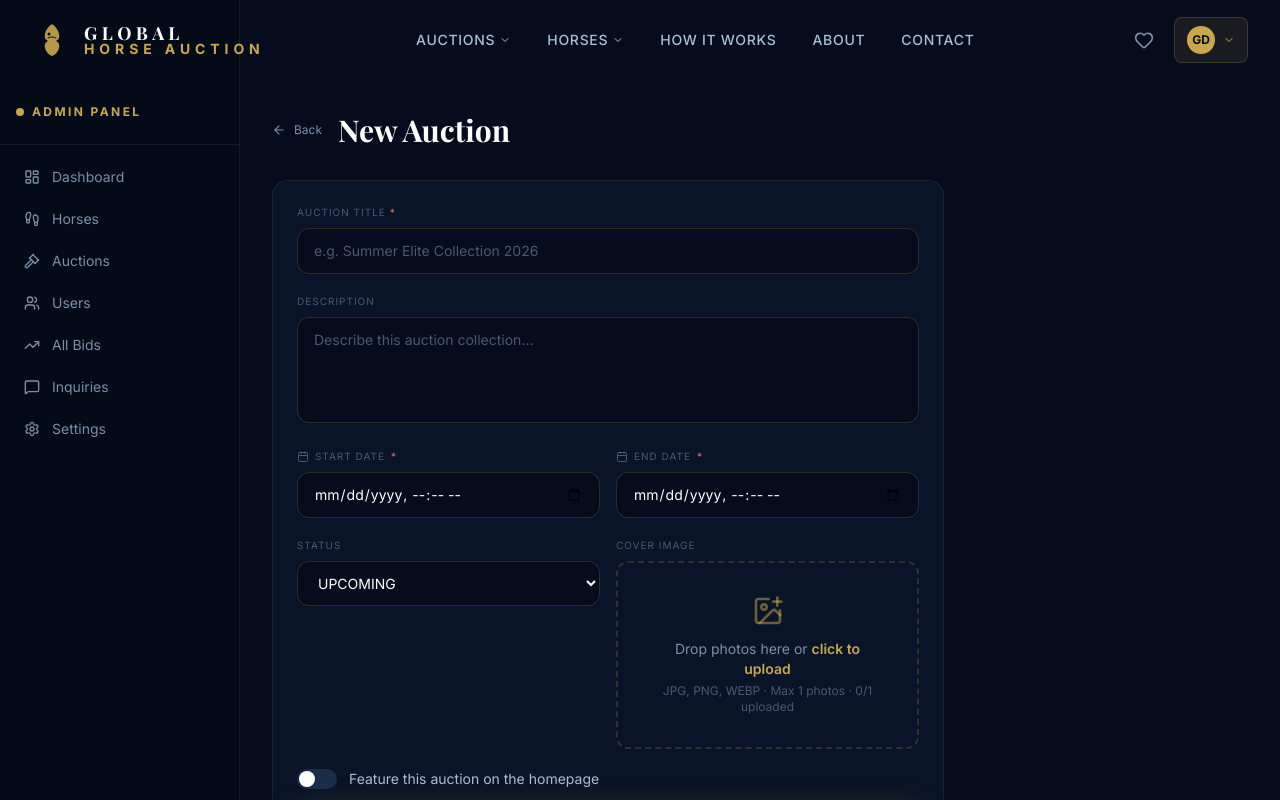
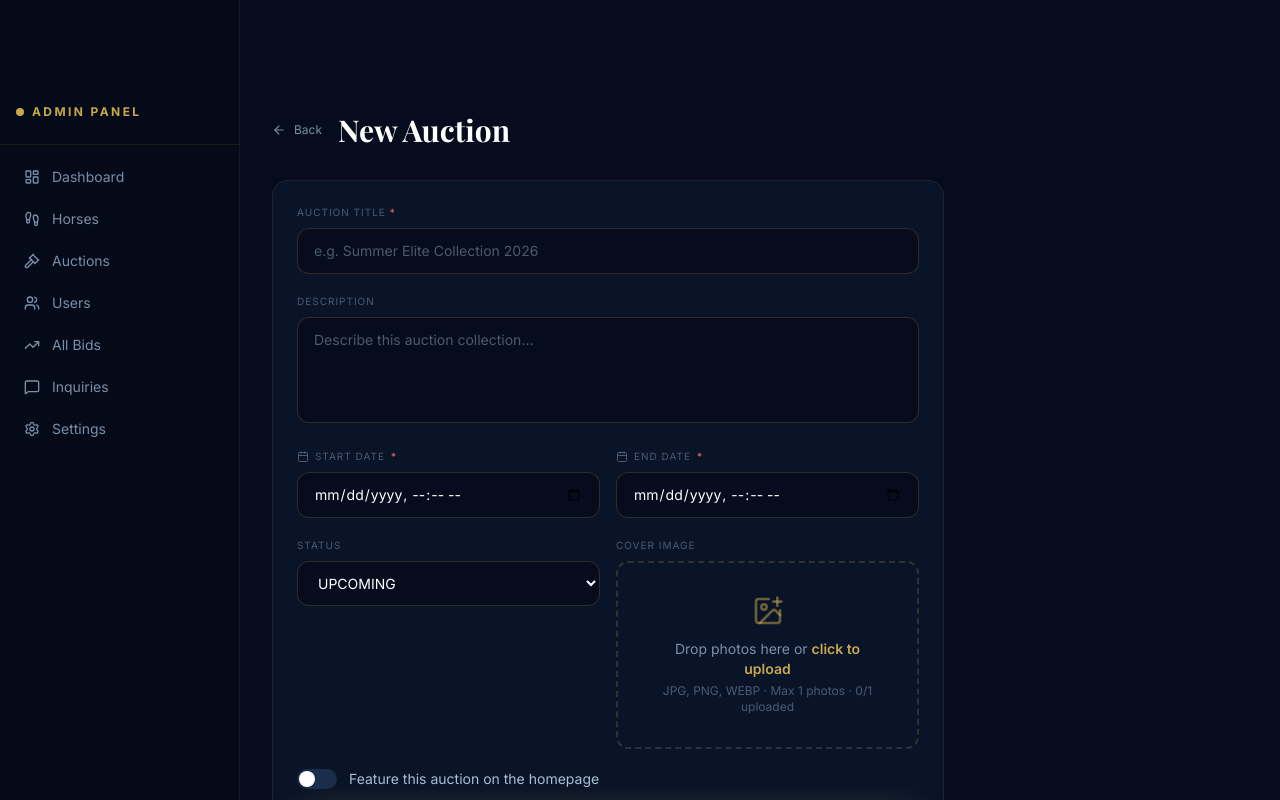
Before and after one commit to GlassPyramid/global-horse-auction, a Next.js app: page /admin/auctions/new in a window 1280 px wide. Shown: the top 800 px of the page. Built offline with nearby package versions, Linux system fonts and the light colour scheme.

Commit message:
feat: hide navbar/footer on admin, real auth in navbar, admin link for admins, working sign out

```diff
--- a/src/app/layout.tsx
+++ b/src/app/layout.tsx
@@ -1,8 +1,7 @@
 import type { Metadata } from "next";
 import { Playfair_Display, Inter } from "next/font/google";
 import "./globals.css";
-import { Navbar } from "@/components/layout/navbar";
-import { Footer } from "@/components/layout/footer";
+import { ConditionalLayout } from "@/components/layout/ConditionalLayout";
 import { Toaster } from "@/components/ui/toaster";
 
 const playfair = Playfair_Display({
@@ -53,9 +52,7 @@ export default function RootLayout({
       suppressHydrationWarning
     >
       <body className="min-h-screen flex flex-col bg-[#060c1d] text-[#f0ead8]">
-        <Navbar />
-        <main className="flex-1">{children}</main>
-        <Footer />
+        <ConditionalLayout>{children}</ConditionalLayout>
         <Toaster />
       </body>
     </html>
--- /dev/null
+++ b/src/components/layout/ConditionalLayout.tsx
@@ -0,0 +1,20 @@
+"use client";
+
+import { usePathname } from "next/navigation";
+import { Navbar } from "./navbar";
+import { Footer } from "./footer";
+
+export function ConditionalLayout({ children }: { children: React.ReactNode }) {
+  const pathname = usePathname();
+  const isAdmin = pathname?.startsWith("/admin");
+
+  if (isAdmin) return <>{children}</>;
+
+  return (
+    <>
+      <Navbar />
+      <main className="flex-1">{children}</main>
+      <Footer />
+    </>
+  );
+}
--- a/src/components/layout/navbar.tsx
+++ b/src/components/layout/navbar.tsx
@@ -2,8 +2,11 @@
 
 import Link from "next/link";
 import { useState, useEffect } from "react";
-import { Menu, X, ChevronDown, User, LogOut, Heart, Gavel } from "lucide-react";
+import { useRouter } from "next/navigation";
+import { Menu, X, ChevronDown, User, LogOut, Heart, Gavel, LayoutDashboard, Shield } from "lucide-react";
 import { cn } from "@/lib/utils";
+import { createClient } from "@/lib/supabase/client";
+import type { User as SupabaseUser } from "@supabase/supabase-js";
 
 const navLinks = [
   {
@@ -30,21 +33,56 @@ const navLinks = [
   { label: "Contact", href: "/contact" },
 ];
 
-// Mock auth state — replace with real session
-const mockLoggedIn = true;
-const mockUser = { name: "Gianni Doncarlo", initials: "GD" };
-
 export function Navbar() {
+  const router = useRouter();
   const [scrolled, setScrolled] = useState(false);
   const [mobileOpen, setMobileOpen] = useState(false);
   const [openDropdown, setOpenDropdown] = useState<string | null>(null);
   const [userMenuOpen, setUserMenuOpen] = useState(false);
+  const [user, setUser] = useState<SupabaseUser | null>(null);
+  const [isAdmin, setIsAdmin] = useState(false);
+  const [displayName, setDisplayName] = useState("");
 
   useEffect(() => {
     const handler = () => setScrolled(window.scrollY > 20);
     window.addEventListener("scroll", handler);
     return () => window.removeEventListener("scroll", handler);
   }, []);
+
+  useEffect(() => {
+    const supabase = createClient();
+    supabase.auth.getUser().then(({ data: { user } }) => {
+      setUser(user);
+      if (user) {
+        setDisplayName(user.user_metadata?.full_name ?? user.email ?? "");
+        supabase.from("profiles").select("role, full_name").eq("id", user.id).single().then(({ data }) => {
+          if (data?.role === "ADMIN") setIsAdmin(true);
+          if (data?.full_name) setDisplayName(data.full_name);
+        });
+      }
+    });
+
+    const { data: { subscription } } = supabase.auth.onAuthStateChange((_event, session) => {
+      setUser(session?.user ?? null);
+      if (!session?.user) { setIsAdmin(false); setDisplayName(""); }
+    });
+
+    return () => subscription.unsubscribe();
+  }, []);
+
+  const handleSignOut = async () => {
+    const supabase = createClient();
+    await supabase.auth.signOut();
+    setUser(null);
+    setIsAdmin(false);
+    setUserMenuOpen(false);
+    router.push("/");
+    router.refresh();
+  };
+
+  const initials = displayName
+    ? displayName.split(" ").map((n) => n[0]).join("").slice(0, 2).toUpperCase()
+    : "?";
 
   return (
     <header
@@ -57,67 +95,36 @@ export function Navbar() {
     >
       <div className="max-w-7xl mx-auto px-6 lg:px-8">
         <div className="flex items-center justify-between h-20">
-          {/* Logo */}
           <Link href="/" className="flex items-center gap-3 group">
             <GHALogo />
             <div className="hidden sm:block">
-              <div
-                className="text-lg font-bold tracking-widest text-white leading-none font-[family-name:var(--font-playfair)]"
-                style={{ letterSpacing: "0.25em" }}
-              >
+              <div className="text-lg font-bold tracking-widest text-white leading-none font-[family-name:var(--font-playfair)]" style={{ letterSpacing: "0.25em" }}>
                 GLOBAL
               </div>
-              <div
-                className="text-sm tracking-widest font-bold leading-none"
-                style={{
-                  color: "#c9a84c",
-                  letterSpacing: "0.35em",
-                  fontFamily: "var(--font-inter)",
-                }}
-              >
+              <div className="text-sm tracking-widest font-bold leading-none" style={{ color: "#c9a84c", letterSpacing: "0.35em", fontFamily: "var(--font-inter)" }}>
                 HORSE AUCTION
               </div>
             </div>
           </Link>
 
-          {/* Desktop Nav */}
           <nav className="hidden lg:flex items-center gap-1">
             {navLinks.map((link) => (
-              <div
-                key={link.label}
-                className="relative"
+              <div key={link.label} className="relative"
                 onMouseEnter={() => link.children && setOpenDropdown(link.label)}
                 onMouseLeave={() => setOpenDropdown(null)}
               >
-                <Link
-                  href={link.href}
-                  className={cn(
-                    "flex items-center gap-1 px-4 py-2 text-sm tracking-wider font-[family-name:var(--font-inter)] font-medium",
-                    "text-[#a8bfd4] hover:text-[#c9a84c] transition-colors duration-200",
-                    "uppercase",
-                    openDropdown === link.label && "text-[#c9a84c]"
-                  )}
+                <Link href={link.href}
+                  className={cn("flex items-center gap-1 px-4 py-2 text-sm tracking-wider font-[family-name:var(--font-inter)] font-medium text-[#a8bfd4] hover:text-[#c9a84c] transition-colors duration-200 uppercase", openDropdown === link.label && "text-[#c9a84c]")}
                 >
                   {link.label}
-                  {link.children && (
-                    <ChevronDown
-                      className={cn(
-                        "w-3 h-3 transition-transform",
-                        openDropdown === link.label && "rotate-180"
-                      )}
-                    />
-                  )}
+                  {link.children && <ChevronDown className={cn("w-3 h-3 transition-transform", openDropdown === link.label && "rotate-180")} />}
                 </Link>
-
                 {link.children && openDropdown === link.label && (
                   <div className="absolute top-full left-0 pt-2">
                     <div className="bg-[#0a1428]/98 backdrop-blur-md border border-[#c9a84c]/20 rounded-lg overflow-hidden shadow-2xl min-w-52">
                       {link.children.map((child) => (
-                        <Link
-                          key={child.href}
-                          href={child.href}
-                          className="block px-5 py-3 text-sm text-[#a8bfd4] hover:text-[#c9a84c] hover:bg-[#c9a84c]/5 transition-colors font-[family-name:var(--font-inter)] border-b border-[#c9a84c]/10 last:border-0"
-                        >
+                        <Link key={child.href} href={child.href}
+                          className="block px-5 py-3 text-sm text-[#a8bfd4] hover:text-[#c9a84c] hover:bg-[#c9a84c]/5 transition-colors font-[family-name:var(--font-inter)] border-b border-[#c9a84c]/10 last:border-0">
                           {child.label}
                         </Link>
                       ))}
@@ -128,53 +135,46 @@ export function Navbar() {
             ))}
           </nav>
 
-          {/* Right side */}
           <div className="flex items-center gap-3">
-            {mockLoggedIn ? (
+            {user ? (
               <div className="hidden lg:flex items-center gap-3">
-                <Link
-                  href="/portal/watchlist"
-                  className="p-2 text-[#7a8fa8] hover:text-[#c9a84c] transition-colors"
-                  aria-label="Watchlist"
-                >
+                <Link href="/portal/watchlist" className="p-2 text-[#7a8fa8] hover:text-[#c9a84c] transition-colors" aria-label="Watchlist">
                   <Heart className="w-5 h-5" />
                 </Link>
-
+                {isAdmin && (
+                  <Link href="/admin" className="flex items-center gap-1.5 px-3 py-1.5 border border-[#c9a84c]/30 text-[#c9a84c] text-xs font-bold rounded-lg hover:bg-[#c9a84c]/10 transition-all font-[family-name:var(--font-inter)] uppercase tracking-wider">
+                    <Shield className="w-3.5 h-3.5" /> Admin
+                  </Link>
+                )}
                 <div className="relative">
-                  <button
-                    onClick={() => setUserMenuOpen(!userMenuOpen)}
-                    className="flex items-center gap-2 px-3 py-2 rounded-lg bg-[#c9a84c]/10 border border-[#c9a84c]/20 hover:border-[#c9a84c]/50 transition-all"
-                  >
+                  <button onClick={() => setUserMenuOpen(!userMenuOpen)}
+                    className="flex items-center gap-2 px-3 py-2 rounded-lg bg-[#c9a84c]/10 border border-[#c9a84c]/20 hover:border-[#c9a84c]/50 transition-all">
                     <div className="w-7 h-7 rounded-full bg-[#c9a84c] flex items-center justify-center text-xs font-bold text-[#060c1d] font-[family-name:var(--font-inter)]">
-                      {mockUser.initials}
+                      {initials}
                     </div>
                     <ChevronDown className={cn("w-3 h-3 text-[#c9a84c] transition-transform", userMenuOpen && "rotate-180")} />
                   </button>
-
                   {userMenuOpen && (
                     <div className="absolute top-full right-0 mt-2 w-56 bg-[#0a1428]/98 backdrop-blur-md border border-[#c9a84c]/20 rounded-lg overflow-hidden shadow-2xl">
                       <div className="px-4 py-3 border-b border-[#c9a84c]/10">
-                        <p className="text-sm font-semibold text-white font-[family-name:var(--font-inter)]">{mockUser.name}</p>
-                        <p className="text-xs text-[#7a8fa8]">Premium Bidder</p>
+                        <p className="text-sm font-semibold text-white font-[family-name:var(--font-inter)]">{displayName}</p>
+                        <p className="text-xs text-[#7a8fa8] font-[family-name:var(--font-inter)]">{isAdmin ? "Admin" : "Bidder"}</p>
                       </div>
                       {[
                         { href: "/portal", label: "My Portal", icon: <User className="w-4 h-4" /> },
                         { href: "/portal/bids", label: "My Bids", icon: <Gavel className="w-4 h-4" /> },
                         { href: "/portal/watchlist", label: "Watchlist", icon: <Heart className="w-4 h-4" /> },
+                        ...(isAdmin ? [{ href: "/admin", label: "Admin Panel", icon: <LayoutDashboard className="w-4 h-4" /> }] : []),
                       ].map((item) => (
-                        <Link
-                          key={item.href}
-                          href={item.href}
-                          onClick={() => setUserMenuOpen(false)}
-                          className="flex items-center gap-3 px-4 py-3 text-sm text-[#a8bfd4] hover:text-[#c9a84c] hover:bg-[#c9a84c]/5 transition-colors font-[family-name:var(--font-inter)] border-b border-[#c9a84c]/10 last:border-0"
-                        >
+                        <Link key={item.href} href={item.href} onClick={() => setUserMenuOpen(false)}
+                          className="flex items-center gap-3 px-4 py-3 text-sm text-[#a8bfd4] hover:text-[#c9a84c] hover:bg-[#c9a84c]/5 transition-colors font-[family-name:var(--font-inter)] border-b border-[#c9a84c]/10 last:border-0">
                           <span className="text-[#c9a84c]/60">{item.icon}</span>
                           {item.label}
                         </Link>
                       ))}
-                      <button className="w-full flex items-center gap-3 px-4 py-3 text-sm text-red-400 hover:bg-red-400/5 transition-colors font-[family-name:var(--font-inter)]">
-                        <LogOut className="w-4 h-4" />
-                        Sign Out
+                      <button onClick={handleSignOut}
+                        className="w-full flex items-center gap-3 px-4 py-3 text-sm text-red-400 hover:bg-red-400/5 transition-colors font-[family-name:var(--font-inter)]">
+                        <LogOut className="w-4 h-4" /> Sign Out
                       </button>
                     </div>
                   )}
@@ -182,48 +182,41 @@ export function Navbar() {
               </div>
             ) : (
               <div className="hidden lg:flex items-center gap-3">
-                <Link
-                  href="/login"
-                  className="px-5 py-2 text-sm font-medium text-[#a8bfd4] hover:text-[#c9a84c] transition-colors font-[family-name:var(--font-inter)] tracking-wider uppercase"
-                >
+                <Link href="/login" className="px-5 py-2 text-sm font-medium text-[#a8bfd4] hover:text-[#c9a84c] transition-colors font-[family-name:var(--font-inter)] tracking-wider uppercase">
                   Sign In
                 </Link>
-                <Link
-                  href="/register"
-                  className="px-5 py-2 text-sm font-semibold bg-[#c9a84c] text-[#060c1d] rounded hover:bg-[#e2c97e] transition-all font-[family-name:var(--font-inter)] tracking-wider uppercase"
-                >
+                <Link href="/register" className="px-5 py-2 text-sm font-semibold bg-[#c9a84c] text-[#060c1d] rounded hover:bg-[#e2c97e] transition-all font-[family-name:var(--font-inter)] tracking-wider uppercase">
                   Register
                 </Link>
               </div>
             )}
 
-            {/* Mobile toggle */}
-            <button
-              onClick={() => setMobileOpen(!mobileOpen)}
-              className="lg:hidden p-2 text-[#a8bfd4] hover:text-[#c9a84c] transition-colors"
-              aria-label="Menu"
-            >
+            <button onClick={() => setMobileOpen(!mobileOpen)} className="lg:hidden p-2 text-[#a8bfd4] hover:text-[#c9a84c] transition-colors" aria-label="Menu">
               {mobileOpen ? <X className="w-6 h-6" /> : <Menu className="w-6 h-6" />}
             </button>
           </div>
         </div>
       </div>
 
-      {/* Mobile Menu */}
       {mobileOpen && (
         <div className="lg:hidden bg-[#0a1428]/98 backdrop-blur-md border-t border-[#c9a84c]/15">
           <div className="px-6 py-4 space-y-1">
             {navLinks.map((link) => (
-              <div key={link.label}>
-                <Link
-                  href={link.href}
-                  onClick={() => setMobileOpen(false)}
-                  className="block py-3 text-sm font-medium text-[#a8bfd4] hover:text-[#c9a84c] transition-colors font-[family-name:var(--font-inter)] tracking-widest uppercase border-b border-[#c9a84c]/10"
-                >
+              <Link key={link.label} href={link.href} onClick={() => setMobileOpen(false)}
+                className="block py-3 text-sm font-medium text-[#a8bfd4] hover:text-[#c9a84c] transition-colors font-[family-name:var(--font-inter)] tracking-widest uppercase border-b border-[#c9a84c]/10">
                 {link.label}
               </Link>
+            ))}
+            {user ? (
+              <div className="pt-4 flex gap-3">
+                <Link href="/portal" onClick={() => setMobileOpen(false)} className="flex-1 text-center py-2.5 text-sm font-medium border border-[#c9a84c]/30 text-[#c9a84c] rounded hover:bg-[#c9a84c]/10 transition-all font-[family-name:var(--font-inter)]">
+                  My Portal
+                </Link>
+                <button onClick={handleSignOut} className="flex-1 text-center py-2.5 text-sm font-medium border border-red-400/30 text-red-400 rounded hover:bg-red-400/5 transition-all font-[family-name:var(--font-inter)]">
+                  Sign Out
+                </button>
               </div>
-            ))}
+            ) : (
               <div className="pt-4 flex gap-3">
                 <Link href="/login" className="flex-1 text-center py-2.5 text-sm font-medium border border-[#c9a84c]/30 text-[#a8bfd4] rounded hover:border-[#c9a84c] hover:text-[#c9a84c] transition-all font-[family-name:var(--font-inter)]">
                   Sign In
@@ -232,6 +225,7 @@ export function Navbar() {
                   Register
                 </Link>
               </div>
+            )}
           </div>
         </div>
       )}
@@ -242,17 +236,8 @@ export function Navbar() {
 function GHALogo() {
   return (
     <svg width="40" height="40" viewBox="0 0 40 40" fill="none" xmlns="http://www.w3.org/2000/svg">
-      <path
-        d="M20 4C20 4 14 8 13 14C12 18 14 20 16 21C14 22 12 24 13 28C14 33 19 36 20 36C21 36 26 33 27 28C28 24 26 22 24 21C26 20 28 18 27 14C26 8 20 4 20 4Z"
-        fill="#c9a84c"
-        opacity="0.9"
-      />
-      <path
-        d="M16 18C16 18 18 17 20 17C22 17 24 18 24 18"
-        stroke="#060c1d"
-        strokeWidth="1"
-        strokeLinecap="round"
-      />
+      <path d="M20 4C20 4 14 8 13 14C12 18 14 20 16 21C14 22 12 24 13 28C14 33 19 36 20 36C21 36 26 33 27 28C28 24 26 22 24 21C26 20 28 18 27 14C26 8 20 4 20 4Z" fill="#c9a84c" opacity="0.9" />
+      <path d="M16 18C16 18 18 17 20 17C22 17 24 18 24 18" stroke="#060c1d" strokeWidth="1" strokeLinecap="round" />
       <circle cx="17" cy="14" r="1.5" fill="#060c1d" />
     </svg>
   );
```
Lines whose indentation alone changed are shown as unchanged.
